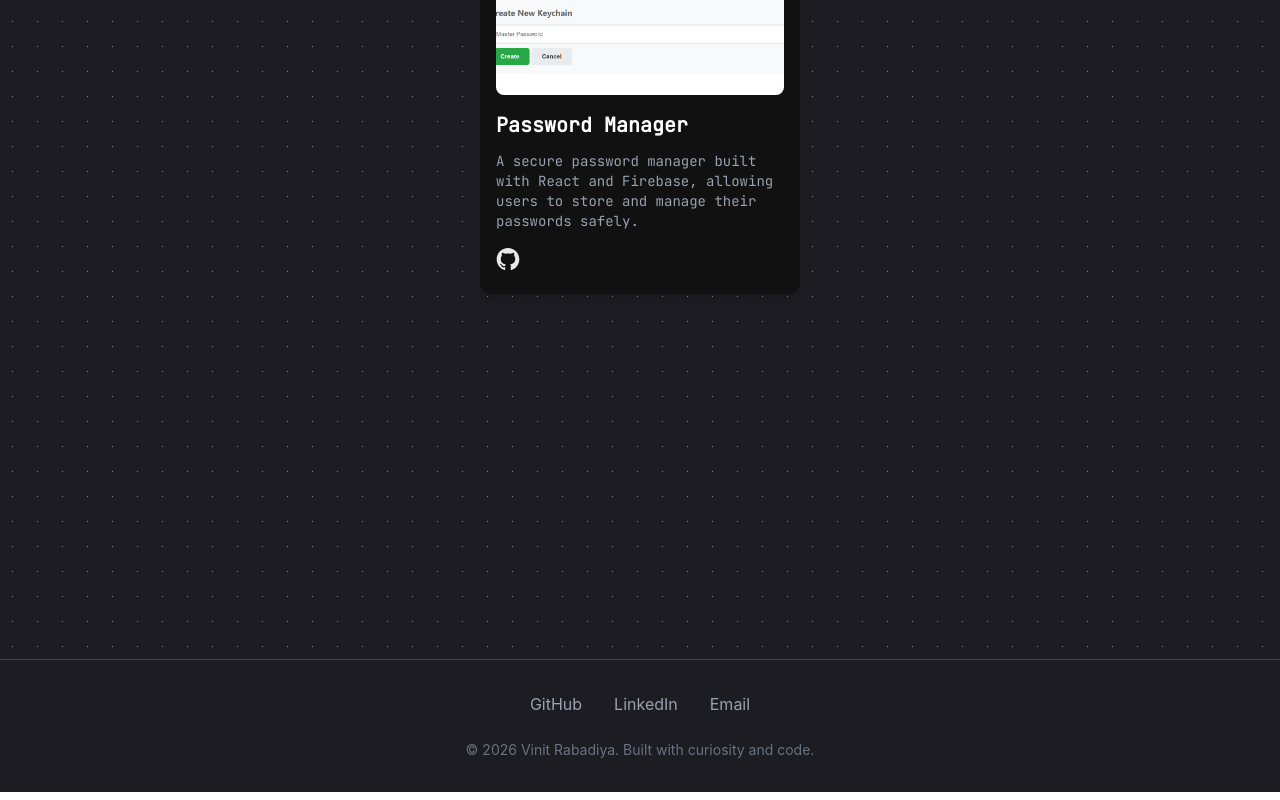
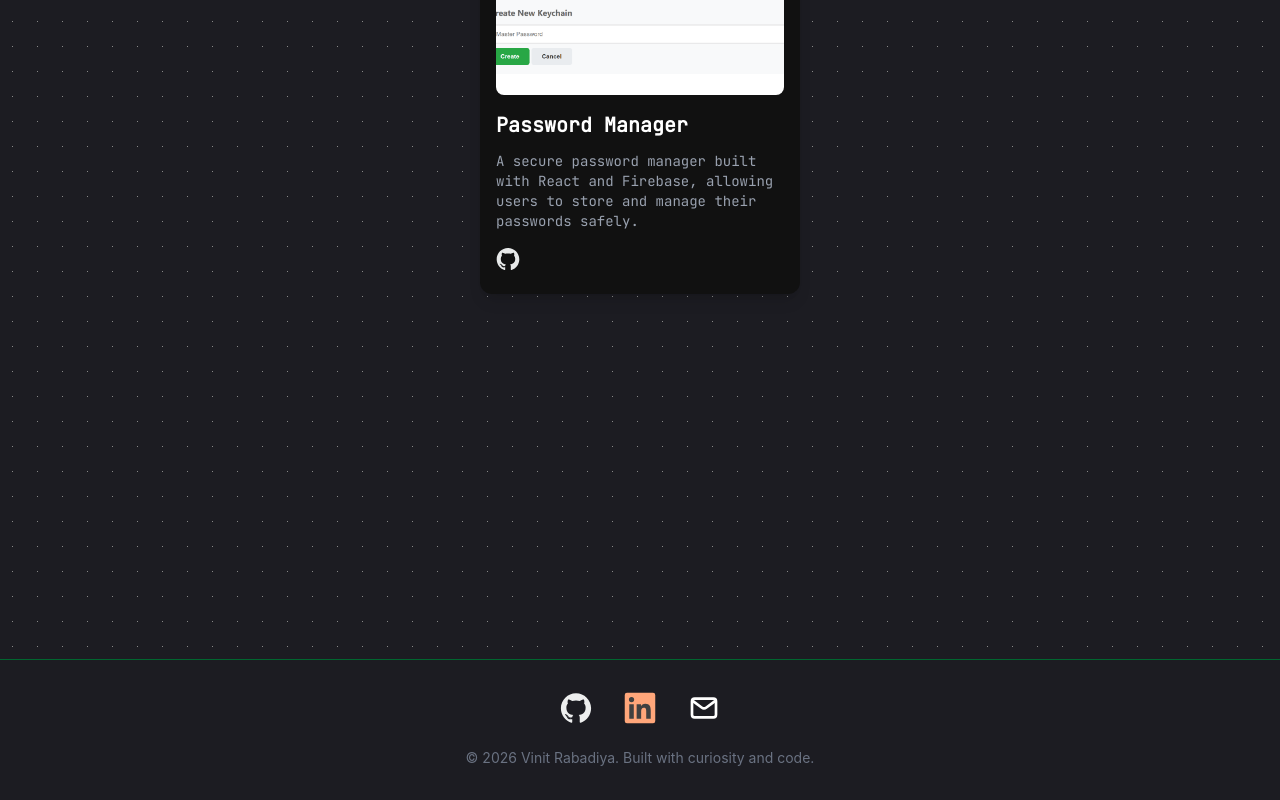
Before and after one commit to Vinit-Rabadiya/Portfolio, a React (Vite) app in the folder personalPortfolio/: page / in a window 1280 px wide. Shown: the part 1809-2609 px from the top of the page. Built offline with nearby package versions, Linux system fonts and the light colour scheme.

Commit message:
changed names to logos in the footer and added css

```diff
--- a/personalPortfolio/src/components/Footer/Footer.jsx
+++ b/personalPortfolio/src/components/Footer/Footer.jsx
@@ -1,31 +1,46 @@
+import gitHubLogo from "../../assets/github-original.svg";
+import emailLogo from "../../assets/email.svg";
+import linkedinLogo from "../../assets/linkedin-original.svg";
 import "./Footer.css";
 
 function Footer() {
   return (
     <footer className="bg-[var(--bg-color)] border-t border-green-800 py-8 px-4">
       <div className="max-w-6xl mx-auto flex flex-col items-center gap-6">
-        <div className="flex gap-8 text-base">
+        <div className="flex gap-8 items-center">
           <a
             href="https://github.com/Vinit-Rabadiya"
             target="_blank"
             rel="noopener noreferrer"
-            className="text-gray-400 hover:text-[#00ff88] transition-colors duration-300"
+            className="hover:opacity-80 transition-opacity duration-300"
           >
-            GitHub
+            <img
+              src={gitHubLogo}
+              alt="GitHub"
+              className="w-8 h-8 filter invert brightness-75 hover:brightness-100 hover:drop-shadow-[0_0_8px_rgba(0,255,136,0.6)]"
+            />
           </a>
           <a
             href="https://www.linkedin.com/in/vinitrabadiya/"
             target="_blank"
             rel="noopener noreferrer"
-            className="text-gray-400 hover:text-[#00ff88] transition-colors duration-300"
+            className="hover:opacity-80 transition-opacity duration-300"
           >
-            LinkedIn
+            <img
+              src={linkedinLogo}
+              alt="LinkedIn"
+              className="w-8 h-8 filter invert brightness-75 hover:brightness-100 hover:drop-shadow-[0_0_8px_rgba(0,255,136,0.6)]"
+            />
           </a>
           <a
             href="mailto:vinitrabadiya22@gmail.com"
-            className="text-gray-400 hover:text-[#00ff88] transition-colors duration-300"
+            className="hover:opacity-80 transition-opacity duration-300"
           >
-            Email
+            <img
+              src={emailLogo}
+              alt="Email"
+              className="w-8 h-8 filter invert brightness-75 hover:brightness-100 hover:drop-shadow-[0_0_8px_rgba(0,255,136,0.6)]"
+            />
           </a>
         </div>
 
```
